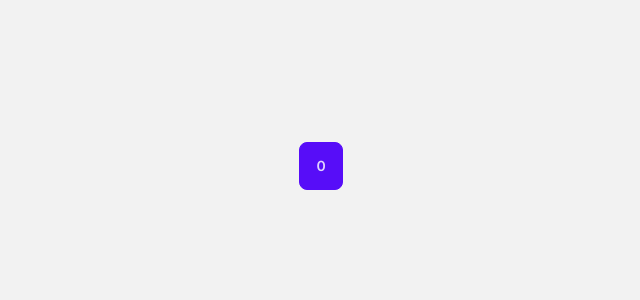
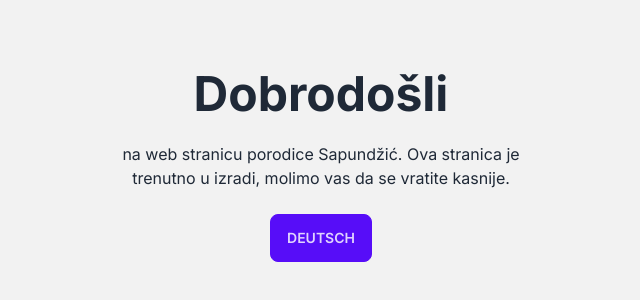
Before and after one commit to lsapundzic/sapundzic.com, a Next.js app: page / in a window 1280 px wide. Shown: the part 234-534 px from the top of the page, without its empty margins (319-959 px from the left). Built offline with nearby package versions, Linux system fonts and the light colour scheme.

Commit message:
Language button implemented

```diff
--- a/app/page.js
+++ b/app/page.js
@@ -8,16 +8,31 @@ import { useState } from "react";
 export default function Home() {
   const [lang, setLang] = useState(0);
 
+  let langComponent;
+  let langButton;
+
+  if (lang % 3 === 0) {
+    langComponent = <Serbian />;
+    langButton = "Deutsch";
+  } else if (lang % 3 === 1) {
+    langComponent = <German />;
+    langButton = "Slovenščina";
+  } else {
+    langComponent = <Slovenian />;
+    langButton = "Srpski";
+  }
+
   return (
     <main>
       <div className="hero min-h-screen bg-base-200">
         <div className="hero-content text-center">
           <div className="max-w-md">
+            {langComponent}
             <button
               className="btn btn-primary"
               onClick={() => setLang(lang + 1)}
             >
-              {lang}
+              {langButton}
             </button>
           </div>
         </div>
```
